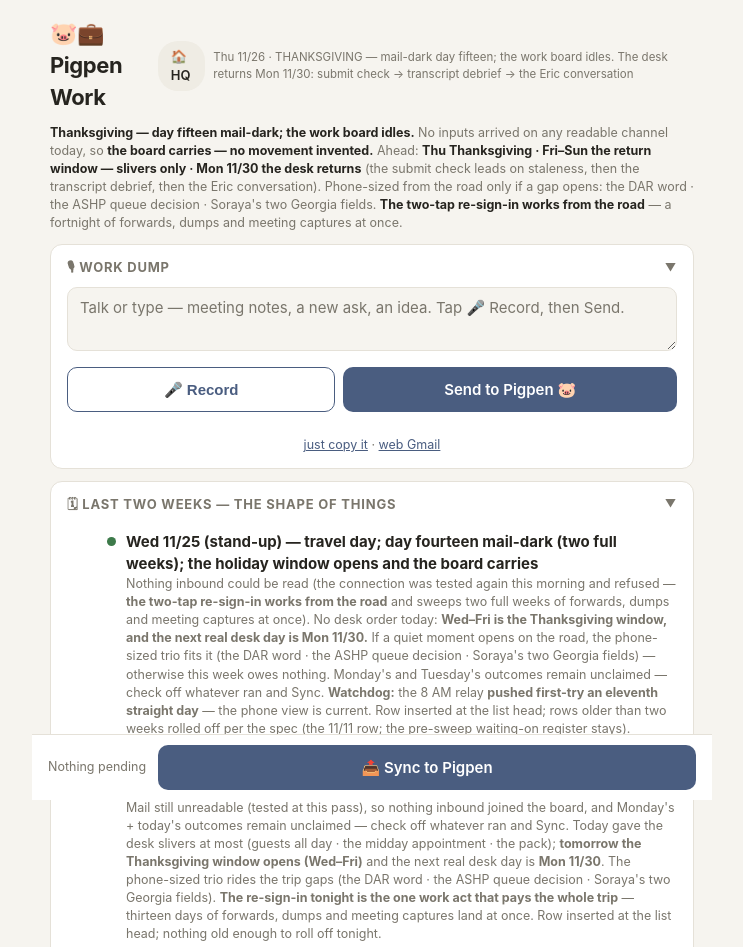
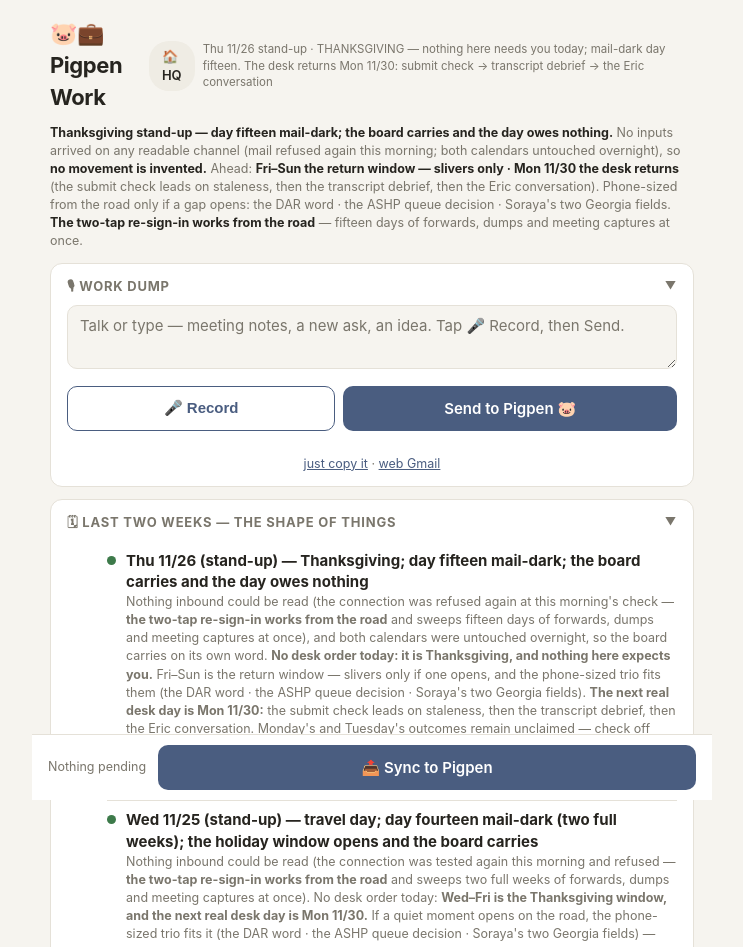
Before and after one commit to pigpenassistant/hq, a plain HTML site: page work.html in a window 1280 px wide. Shown: the top 947 px of the page, without its empty margins (268-1011 px from the left). Drawn offline with Linux system fonts and the light colour scheme.

Commit message:
Thu 11/26 stand-up: Thanksgiving - day fifteen mail-dark; board carries, day owes nothing; stand-up row inserted, 11/12 row rolled off; stamp+diff to stand-up frame; footer v73
Co-Authored-By: Claude Fable 5 <noreply@anthropic.com>
Claude-Session: https://claude.ai/code/session_014GiFXsm49vLGPuBaFvurAv

```diff
--- a/work.html
+++ b/work.html
@@ -85,10 +85,10 @@
   <h1>🐷💼 Pigpen Work</h1>
   <div class="hbtns">
     <a href="index.html" class="share" style="text-decoration:none">🏠 HQ</a>
-    <span class="stamp">Thu 11/26 &middot; THANKSGIVING &mdash; mail-dark day fifteen; the work board idles. The desk returns Mon 11/30: submit check &rarr; transcript debrief &rarr; the Eric conversation</span>
+    <span class="stamp">Thu 11/26 stand-up &middot; THANKSGIVING &mdash; nothing here needs you today; mail-dark day fifteen. The desk returns Mon 11/30: submit check &rarr; transcript debrief &rarr; the Eric conversation</span>
   </div>
 </header>
-<div class="diff"><b>Thanksgiving &mdash; day fifteen mail-dark; the work board idles.</b> No inputs arrived on any readable channel today, so <b>the board carries &mdash; no movement invented.</b> Ahead: <b>Thu Thanksgiving &middot; Fri&ndash;Sun the return window &mdash; slivers only &middot; Mon 11/30 the desk returns</b> (the submit check leads on staleness, then the transcript debrief, then the Eric conversation). Phone-sized from the road only if a gap opens: the DAR word &middot; the ASHP queue decision &middot; Soraya&#39;s two Georgia fields. <b>The two-tap re-sign-in works from the road</b> &mdash; a fortnight of forwards, dumps and meeting captures at once.</div>
+<div class="diff"><b>Thanksgiving stand-up &mdash; day fifteen mail-dark; the board carries and the day owes nothing.</b> No inputs arrived on any readable channel (mail refused again this morning; both calendars untouched overnight), so <b>no movement is invented.</b> Ahead: <b>Fri&ndash;Sun the return window &mdash; slivers only &middot; Mon 11/30 the desk returns</b> (the submit check leads on staleness, then the transcript debrief, then the Eric conversation). Phone-sized from the road only if a gap opens: the DAR word &middot; the ASHP queue decision &middot; Soraya&#39;s two Georgia fields. <b>The two-tap re-sign-in works from the road</b> &mdash; fifteen days of forwards, dumps and meeting captures at once.</div>
 
 <section id="dumpsec">
   <h2 onclick="toggle(this)">🎙 Work dump <span class="chev">▼</span></h2>
@@ -107,6 +107,7 @@
   <h2 onclick="toggle(this)">🗓 Last two weeks &mdash; the shape of things <span class="chev">&#9660;</span></h2>
   <div class="body">
   <ul>
+    <li><span class="dot g"></span><div><b>Thu 11/26 (stand-up) &mdash; Thanksgiving; day fifteen mail-dark; the board carries and the day owes nothing</b><span class="sub">Nothing inbound could be read (the connection was refused again at this morning&#39;s check &mdash; <b>the two-tap re-sign-in works from the road</b> and sweeps fifteen days of forwards, dumps and meeting captures at once), and both calendars were untouched overnight, so the board carries on its own word. <b>No desk order today: it is Thanksgiving, and nothing here expects you.</b> Fri&ndash;Sun is the return window &mdash; slivers only if one opens, and the phone-sized trio fits them (the DAR word &middot; the ASHP queue decision &middot; Soraya&#39;s two Georgia fields). <b>The next real desk day is Mon 11/30:</b> the submit check leads on staleness, then the transcript debrief, then the Eric conversation. Monday&#39;s and Tuesday&#39;s outcomes remain unclaimed &mdash; check off whatever ran and Sync. <b>Watchdog:</b> the 8 AM relay <b>pushed first-try a twelfth straight day</b> &mdash; the phone view is current. Row inserted at the list head; rows older than two weeks rolled off per the spec (the 11/12 row; the pre-sweep waiting-on register stays).</span></div></li>
     <li><span class="dot g"></span><div><b>Wed 11/25 (stand-up) &mdash; travel day; day fourteen mail-dark (two full weeks); the holiday window opens and the board carries</b><span class="sub">Nothing inbound could be read (the connection was tested again this morning and refused &mdash; <b>the two-tap re-sign-in works from the road</b> and sweeps two full weeks of forwards, dumps and meeting captures at once). No desk order today: <b>Wed&ndash;Fri is the Thanksgiving window, and the next real desk day is Mon 11/30.</b> If a quiet moment opens on the road, the phone-sized trio fits it (the DAR word &middot; the ASHP queue decision &middot; Soraya&#39;s two Georgia fields) &mdash; otherwise this week owes nothing. Monday&#39;s and Tuesday&#39;s outcomes remain unclaimed &mdash; check off whatever ran and Sync. <b>Watchdog:</b> the 8 AM relay <b>pushed first-try an eleventh straight day</b> &mdash; the phone view is current. Row inserted at the list head; rows older than two weeks rolled off per the spec (the 11/11 row; the pre-sweep waiting-on register stays).</span></div></li>
     <li><span class="dot g"></span><div><b>Tue 11/24 (evening) &mdash; day thirteen closes; the pre-trip desk ends; the board rides to Mon 11/30</b><span class="sub">Mail still unreadable (tested at this pass), so nothing inbound joined the board, and Monday&#39;s + today&#39;s outcomes remain unclaimed &mdash; check off whatever ran and Sync. Today gave the desk slivers at most (guests all day &middot; the midday appointment &middot; the pack); <b>tomorrow the Thanksgiving window opens (Wed&ndash;Fri)</b> and the next real desk day is <b>Mon 11/30</b>. The phone-sized trio rides the trip gaps (the DAR word &middot; the ASHP queue decision &middot; Soraya&#39;s two Georgia fields). <b>The re-sign-in tonight is the one work act that pays the whole trip</b> &mdash; thirteen days of forwards, dumps and meeting captures land at once. Row inserted at the list head; nothing old enough to roll off tonight.</span></div></li>
     <li><span class="dot g"></span><div><b>Tue 11/24 (stand-up) &mdash; day thirteen mail-dark; the last pre-trip day, and the desk takes a back seat</b><span class="sub">Nothing inbound could be read (<b>the Gmail re-sign-in is still the first desk act, and today is the last pre-trip chance</b> &mdash; one reconnect sweeps thirteen days of forwards, dumps and meeting captures at once), and the overnight was quiet on both calendars, so the board carries on its own word. Monday&#39;s outcomes remain unclaimed &mdash; whether <b>the submit check, the transcript debrief or the Eric conversation</b> ran is yours to say: check off whatever did and Sync. Today&#39;s shape: guests at the house all day &middot; the 11:30&ndash;12:00 appointment &middot; the pack for tomorrow&#39;s departure &mdash; so the desk gets slivers at most, and the phone-sized trio fits them (the DAR word &middot; the ASHP queue decision &middot; Soraya&#39;s two Georgia fields). <b>Wed&ndash;Fri the Thanksgiving window; the next real desk day is Mon 11/30.</b> <b>Watchdog:</b> the 8 AM relay <b>pushed first-try a tenth straight day</b> &mdash; the phone view is current. Row inserted at the list head; nothing old enough to roll off today.</span></div></li>
@@ -121,7 +122,6 @@
     <li><span class="dot g"></span><div><b>Tue 11/17 (stand-up) &mdash; desk day two, the short one; mail dark a sixth morning, so the board still carries on its own word</b><span class="sub">Nothing inbound could be read (<b>the Gmail re-sign-in is still the first desk act</b>). Monday&#39;s outcomes are unclaimed either way: whether the <b>submit check</b>, the <b>transcript debrief</b> and the <b>Eric conversation</b> ran is yours to say &mdash; a word or a Dump: work rolls this board honestly. Today&#39;s frame: <b>the working window runs to about 2:30, then the day commits 3:00&ndash;8:00</b>; the order carries unchanged into the window. Phone-sized in the gaps: the DAR word &middot; the ASHP queue decision &middot; Soraya&#39;s two Georgia fields. <b>Watchdog:</b> the 8 AM relay <b>pushed first-try a second straight morning</b> &mdash; the phone view is current. Row inserted at the list head; rows older than two weeks rolled off per the spec (the 11/2&ndash;11/3 rows; the pre-sweep waiting-on register stays).</span></div></li>
     <li><span class="dot g"></span><div><b>Mon 11/16 (stand-up) &mdash; the desk reopens; mail dark a fifth morning, so the board carries on its own word</b><span class="sub">Nothing inbound could be read (<b>the Gmail re-sign-in is still the first desk act</b> &mdash; it unlocks every work channel at once: forwards, dumps, meeting captures). Desk order unchanged: <b>the Storylane/Seismic submit check</b> (staleness long crossed; unverifiable from here) &rarr; <b>the transcript debrief</b> &rarr; <b>the Eric conversation</b> (Pocket Tintinalli FAQ &middot; ASHP FAQ &middot; AI Search priority/Asana status). Phone-sized in the gaps: the DAR word &middot; the ASHP queue decision &middot; Soraya&#39;s two Georgia fields. Day shape: desk to about 4:45, evening committed from 5:00; <b>Tuesday commits 3:00&ndash;8:00</b>, so the week&#39;s shipping windows are today and Tuesday morning. <b>Watchdog:</b> this morning&#39;s 8 AM relay <b>PUSHED on the first try &mdash; the twenty-denial streak is over</b> and the phone view is current for the first time in three weeks. Row inserted at the list head; rows older than two weeks rolled off per the spec (the 11/1 and late-October rows; the pre-sweep waiting-on register stays).</span></div></li>
     <li><span class="dot a"></span><div><b>Fri 11/13 (midday refresh) &mdash; away day two, home tonight; mail dark a second day; the board carries to Monday</b><span class="sub"><b>The Gmail connection needs a re-sign-in (this morning&#39;s check was refused outright), so no work channel could be read &mdash; a silent day here is about the dark watch, not the work inbox.</b> No Friday stand-up board shipped (the 9:15 pass left no trace), so this refresh rolls the page. Unchanged, riding to <b>MONDAY 11/16, the first real desk day:</b> <b>the Storylane/Seismic submit check</b> (staleness long crossed; unverifiable from here) &middot; <b>the transcript debrief</b> &middot; <b>the Eric conversation</b> (Pocket Tintinalli FAQ &middot; ASHP FAQ &middot; AI Search priority/Asana status). Phone-sized from the road: the DAR word &middot; the ASHP queue decision &middot; Soraya&#39;s two Georgia fields. <b>Watchdog:</b> the 8 AM relay was push-denied an <b>EIGHTEENTH consecutive morning</b>; this midday refresh ships the catch-up for both pages. Row inserted at the list head.</span></div></li>
-    <li><span class="dot g"></span><div><b>Thu 11/12 (stand-up) &mdash; away day one (NY); nothing inbound; the board carries to Monday</b><span class="sub">Nothing inbound overnight on any work channel (no forwards, no dumps, no report-backs). <b>Today and tomorrow are away days by design &mdash; the next real desk day is MONDAY 11/16.</b> Riding to it, unchanged: <b>the Storylane/Seismic submit check</b> (a week-plus with no visible movement, the staleness line long crossed; unverifiable from here) &middot; <b>the transcript debrief</b> &middot; <b>the Eric conversation</b> (Pocket Tintinalli FAQ &middot; ASHP FAQ &middot; AI Search priority/Asana status). Phone-sized from the road: the DAR word &middot; the ASHP queue decision &middot; Soraya&#39;s two Georgia fields. <b>Watchdog:</b> the 8 AM relay was push-denied a <b>SEVENTEENTH consecutive morning</b>; this stand-up ships this page&#39;s roll and also repairs four section headings on the HQ page that shipped with broken markup in last night&#39;s board (markup only &mdash; no content was lost; the HQ page still wears Wednesday evening&#39;s content until the 10 AM refresh rolls it). Row inserted at the list head; rows older than two weeks rolled off per the spec (the two 10/28 rows; the pre-sweep waiting-on register stays).</span></div></li>
     <li><span class="dot a"></span><div><b>Waiting on people:</b> <b>[Swept 10/14: the Chris talking points, the Springer set, the Fuster package, Kay&#39;s materials and the renewal docs were all among the items you cleared on the checklist — done vs dropped pending your word; the lines below stand as the pre-sweep record. Still live: the Eric check-in, in This week.]</b> <b>Chris — talking points for the Fuster reel + flyer</b> (promised after the 10/2 call, twelve days — the thing your reel waits on) · Chris — whether the author is presenting at the November meeting · Scott — the week-of email + social posts (his action points from the call) · Eric — back since Monday, holds the August meeting notes · <b>the Springer team, from the 9/9 prep call:</b> their notes · the author shortlist (they named three on the call; the fuller list is coming) · the per-track demo grid · Joe M.&#39;s content video — all thirty-four days silent; if you asked in person on the trip, one word flips these to &quot;expected&quot; — plus Chris T.&#39;s operational follow-up and their slide previews · Mike W. + Chris T. — the lanes answer (asked 8/25, day 48) · Melanie A. — the equivalency spreadsheet + Chris T. — the vetted author list (both promised 8/26) · Kay — the Tintinalli materials (deck, quotes, persona slides, app-icon photo, revised cover, SharePoint link) · Teresa (regional content) · the editors (renewal docs)</div></li>
   </ul>
   </div>
@@ -184,7 +184,7 @@
   </div>
 </section>
 
-<footer>Pigpen Work v72 · McGraw Hill only · updates when you feed it — checks stick on this device, Sync tells Pigpen</footer>
+<footer>Pigpen Work v73 · McGraw Hill only · updates when you feed it — checks stick on this device, Sync tells Pigpen</footer>
 
 <div id="syncbar">
   <span id="pending">Nothing pending</span>
```
